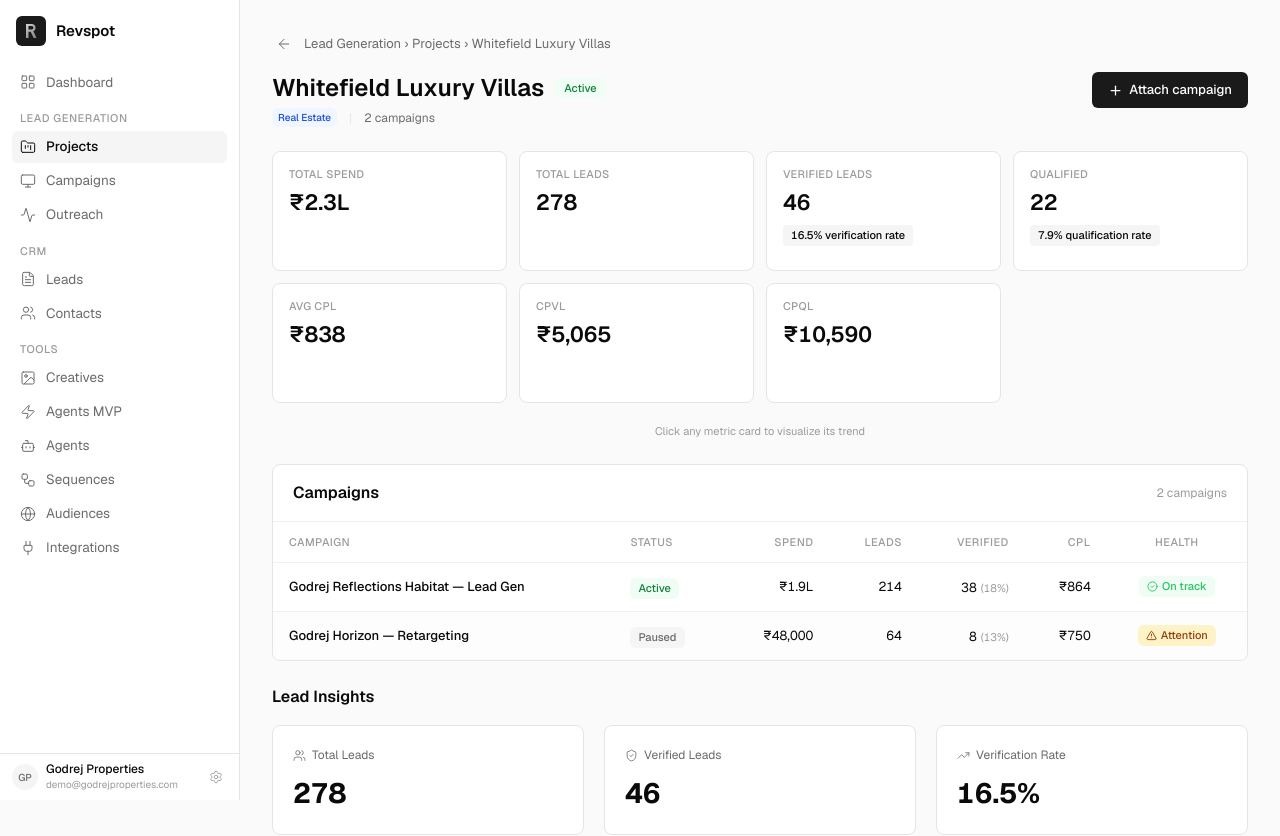
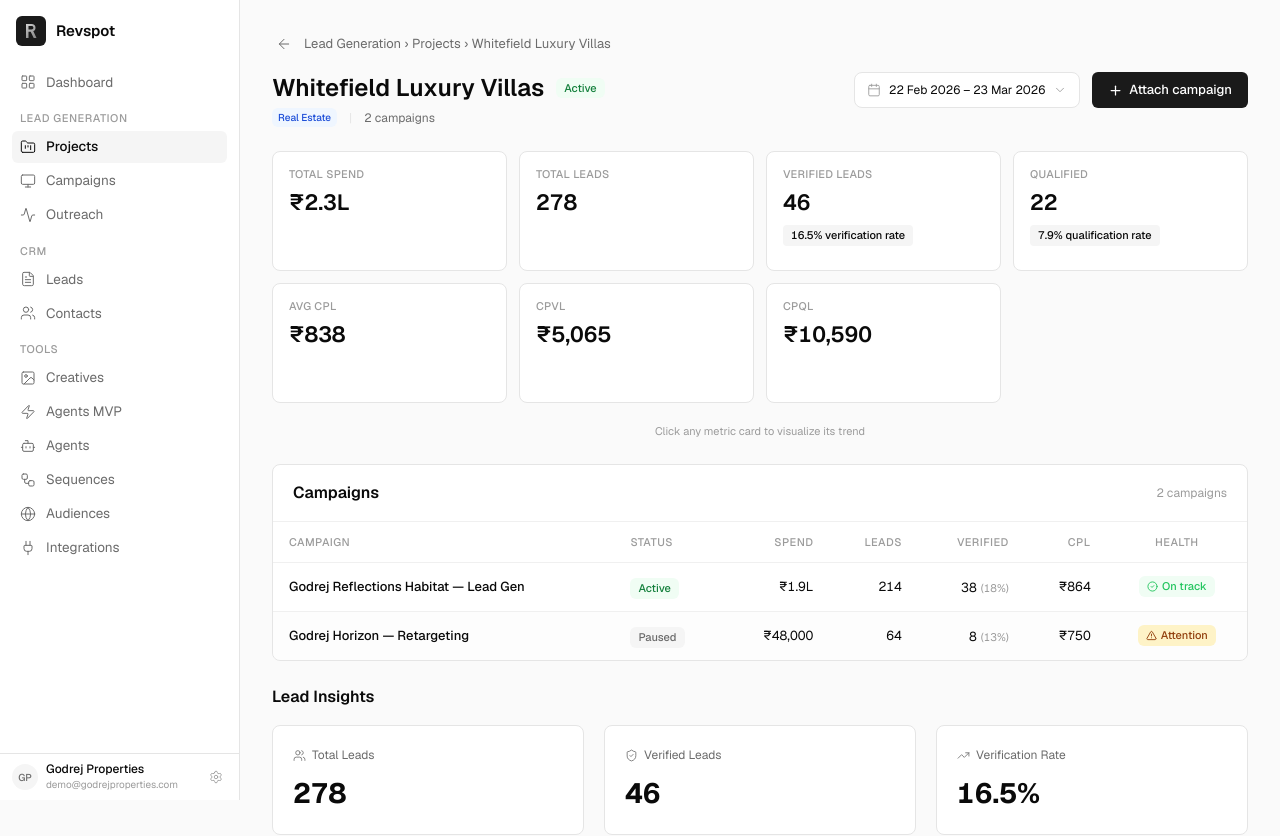
Before and after one commit to ankitpurohit991-ui/revspot-mvp-final, a Next.js app: page /projects/proj-2 in a window 1280 px wide. Shown: the top 836 px of the page. Built offline with nearby package versions, Linux system fonts and the light colour scheme.

Commit message:
feat: add date range filter to project detail page
Added DateRangeSelector to project detail header with presets
(Today, Last 7/14/30 days, This month, Lifetime) and custom
date range selection with calendar picker.

Co-Authored-By: Claude Opus 4.6 (1M context) <noreply@anthropic.com>

```diff
--- a/src/app/(app)/projects/[id]/page.tsx
+++ b/src/app/(app)/projects/[id]/page.tsx
@@ -15,6 +15,7 @@ import { MetricCard } from "@/components/dashboard/metric-card";
 import { MetricChart } from "@/components/shared/metric-chart";
 import type { MetricChartDef, MetricOption } from "@/components/shared/metric-chart";
 import { LeadInsights } from "@/components/campaigns/lead-insights";
+import { DateRangeSelector } from "@/components/dashboard/date-range-selector";
 
 const fadeUp: Variants = {
   hidden: { opacity: 0, y: 4 },
@@ -121,9 +122,12 @@ export default function ProjectDetailPage() {
             <span>{project.campaignIds.length} campaign{project.campaignIds.length !== 1 ? "s" : ""}</span>
           </div>
         </div>
-        <button className="inline-flex items-center gap-1.5 h-9 px-4 bg-accent text-white text-[13px] font-medium rounded-button hover:bg-accent-hover transition-colors duration-150">
-          <Plus size={15} strokeWidth={2} /> Attach campaign
-        </button>
+        <div className="flex items-center gap-3">
+          <DateRangeSelector compact />
+          <button className="inline-flex items-center gap-1.5 h-9 px-4 bg-accent text-white text-[13px] font-medium rounded-button hover:bg-accent-hover transition-colors duration-150">
+            <Plus size={15} strokeWidth={2} /> Attach campaign
+          </button>
+        </div>
       </div>
 
       {/* Metric Cards — clickable for charting */}
```
